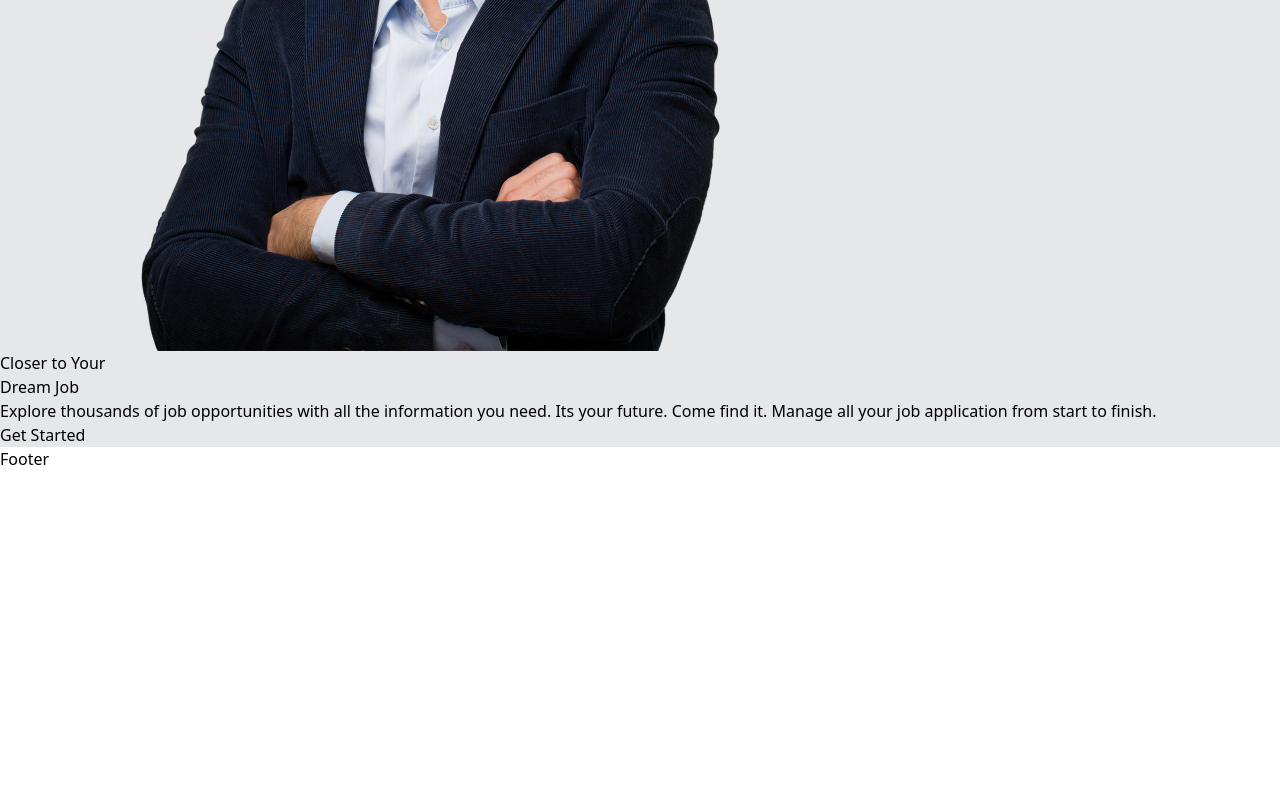
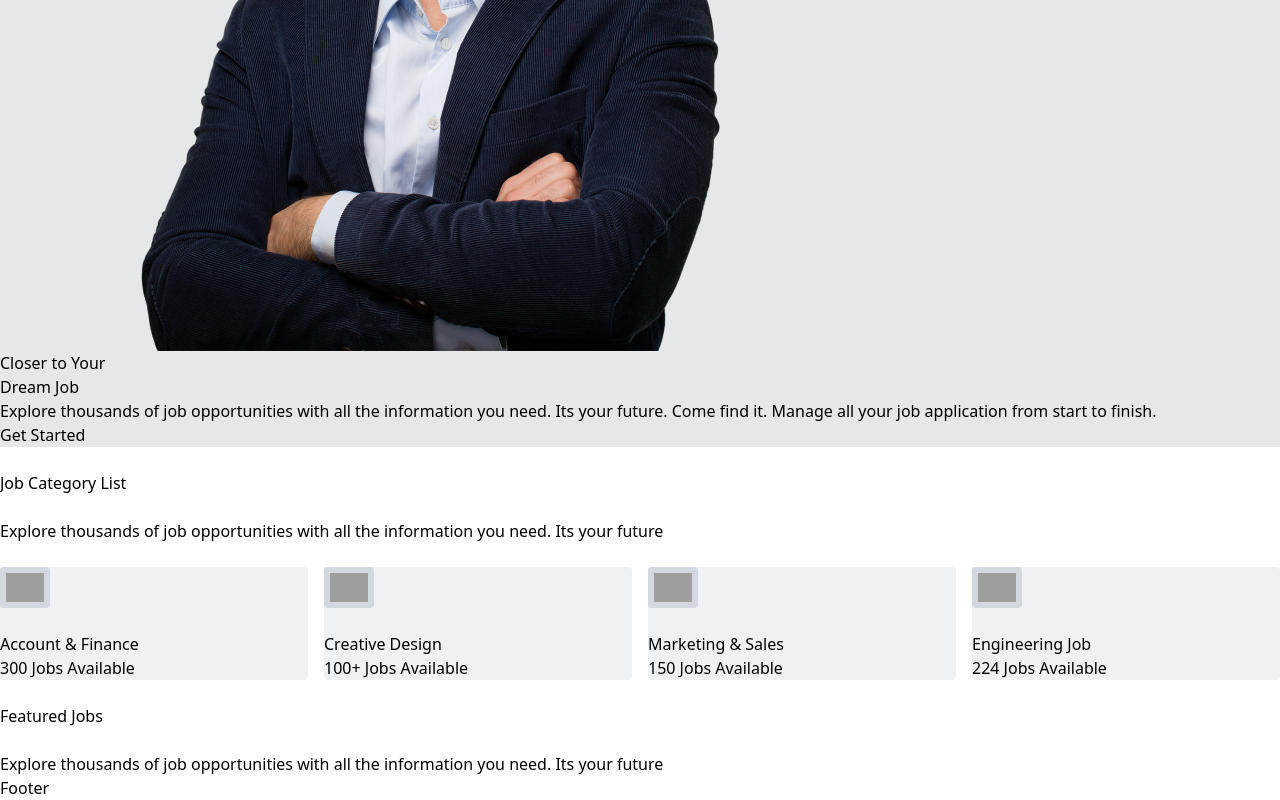
Before and after one commit to shuvo-99/Job-Portal, a React (Vite) app: page / in a window 1280 px wide. Shown: the part 441-1241 px from the top of the page. Before the commit the page ends 912 px from the top, so only its background shows below. Built offline with nearby package versions, Linux system fonts and the light colour scheme; grey boxes are pictures that could not be loaded.

Commit message:
fetch data and category shown

```diff
--- /dev/null
+++ b/src/LoadData/LoadData.js
@@ -0,0 +1,15 @@
+const loadCategoriesData = async () => {
+  const loadedCategoriesData = await fetch("../../public/categories.json");
+  const categories = await loadedCategoriesData.json();
+  console.log(categories);
+  return { categories };
+};
+
+const loadJobsData = async () => {
+  const loadedJobsData = await fetch("../../public/jobs.json");
+  const jobs = await loadedJobsData.json();
+  console.log(jobs);
+  return { jobs };
+};
+
+export { loadCategoriesData, loadJobsData };
--- /dev/null
+++ b/src/components/Category/Category.css
@@ -0,0 +1,9 @@
+.category img {
+  width: 50px;
+  height: 5opx;
+}
+
+.category {
+  background-color: #eff1f3;
+  border-radius: 4px;
+}
--- /dev/null
+++ b/src/components/Category/Category.jsx
@@ -0,0 +1,24 @@
+import "./Category.css";
+
+const Category = (pros) => {
+  console.log(pros);
+  const { logo, category_name, availability } = pros.category;
+  console.log(category_name);
+  return (
+    <div className="category p-5">
+      <img
+        src={logo}
+        style={{
+          backgroundColor: "#d3d7df",
+          padding: "6px",
+          borderRadius: "4px",
+        }}
+      />
+      <br />
+      <p className=" font-bold">{category_name}</p>
+      <p>{availability}</p>
+    </div>
+  );
+};
+
+export default Category;
--- a/src/components/Home/Home.css
+++ b/src/components/Home/Home.css
@@ -0,0 +1,5 @@
+.category_container {
+  display: grid;
+  grid-template-columns: repeat(4, 1fr);
+  gap: 16px;
+}
--- a/src/components/Home/Home.jsx
+++ b/src/components/Home/Home.jsx
@@ -1,7 +1,8 @@
 // import React from "react";
-import { Link } from "react-router-dom";
+import { Link, useLoaderData } from "react-router-dom";
 import "./Home.css";
 import Header from "../Header/Header";
+import Category from "../Category/Category";
 
 const Home = () => {
   const headerColor = "#e5e7eb";
@@ -10,9 +11,15 @@ const Home = () => {
     backgroundColor: "#e5e7eb",
   };
 
+  const { categories, jobs } = useLoaderData();
+  console.log(categories);
+  console.log(jobs);
+
   return (
     <div>
       <Header headerColor={headerColor}></Header>
+
+      {/* first part */}
       <div
         className=" grid grid-rows-5 grid-cols-2 gap-4 px-5"
         style={containerStyle}
@@ -36,6 +43,38 @@ const Home = () => {
           </Link>
         </div>
       </div>
+
+      {/* middle part */}
+      <br />
+      <section className="m-5 ">
+        <div className="text-center">
+          <p className="text-2xl font-bold">Job Category List</p>
+          <br />
+          <p>
+            Explore thousands of job opportunities with all the information you
+            need. Its your future
+          </p>
+        </div>
+        <br />
+        {/* Category */}
+        <div className="category_container">
+          {categories.map((category) => (
+            <Category key={category.id} category={category}></Category>
+          ))}
+        </div>
+      </section>
+      <br />
+      <section className="m-5">
+        <div className="text-center">
+          <p className="text-2xl font-bold">Featured Jobs</p>
+          <br />
+          <p>
+            Explore thousands of job opportunities with all the information you
+            need. Its your future
+          </p>
+        </div>
+        <div></div>
+      </section>
     </div>
   );
 };
--- a/src/main.jsx
+++ b/src/main.jsx
@@ -9,6 +9,7 @@ import ExploreJobs from "./components/ExploreJobs/ExploreJobs.jsx";
 import AppliedJobs from "./components/AppliedJobs/AppliedJobs.jsx";
 import Login from "./components/Login/Login.jsx";
 import ErrorPage from "./components/ErrorPage/ErrorPage.jsx";
+import { loadCategoriesData, loadJobsData } from "./LoadData/LoadData.js";
 
 const router = createBrowserRouter([
   {
@@ -18,6 +19,11 @@ const router = createBrowserRouter([
       {
         path: "/",
         element: <Home></Home>,
+        loader: async () => {
+          const { categories } = await loadCategoriesData();
+          const { jobs } = await loadJobsData();
+          return { categories, jobs };
+        }
       },
       {
         path: "/explore_jobs",
```
Also changed, not shown: public/categories.json (renamed from resources/data/categories.json), public/jobs.json (renamed from resources/data/jobs.json).
